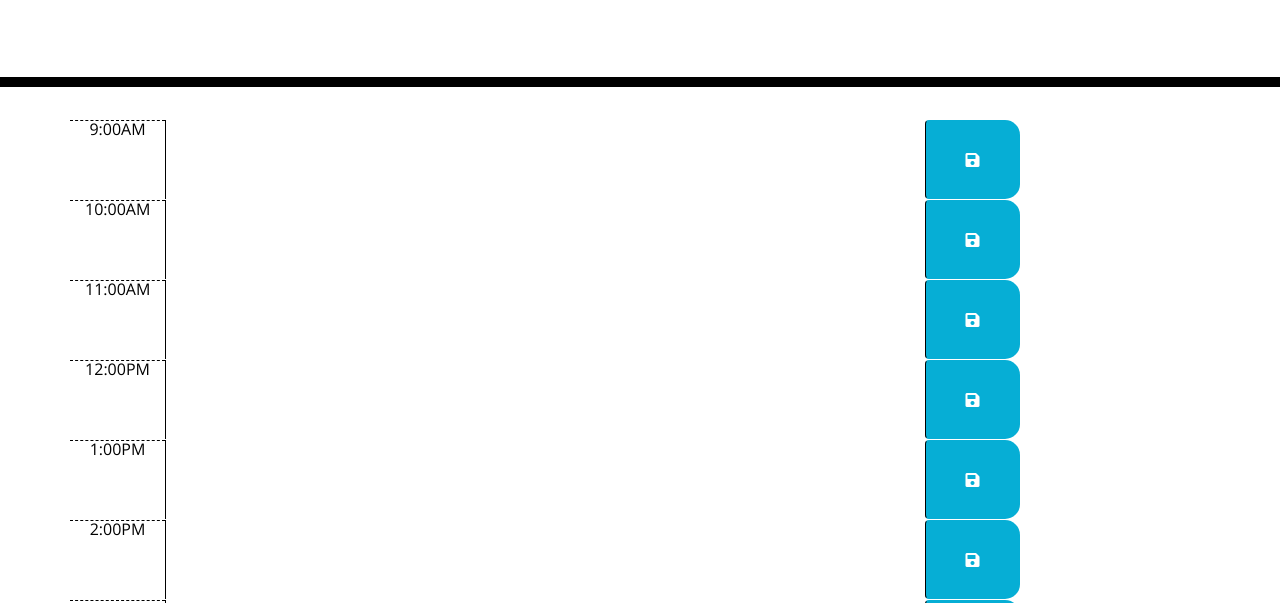
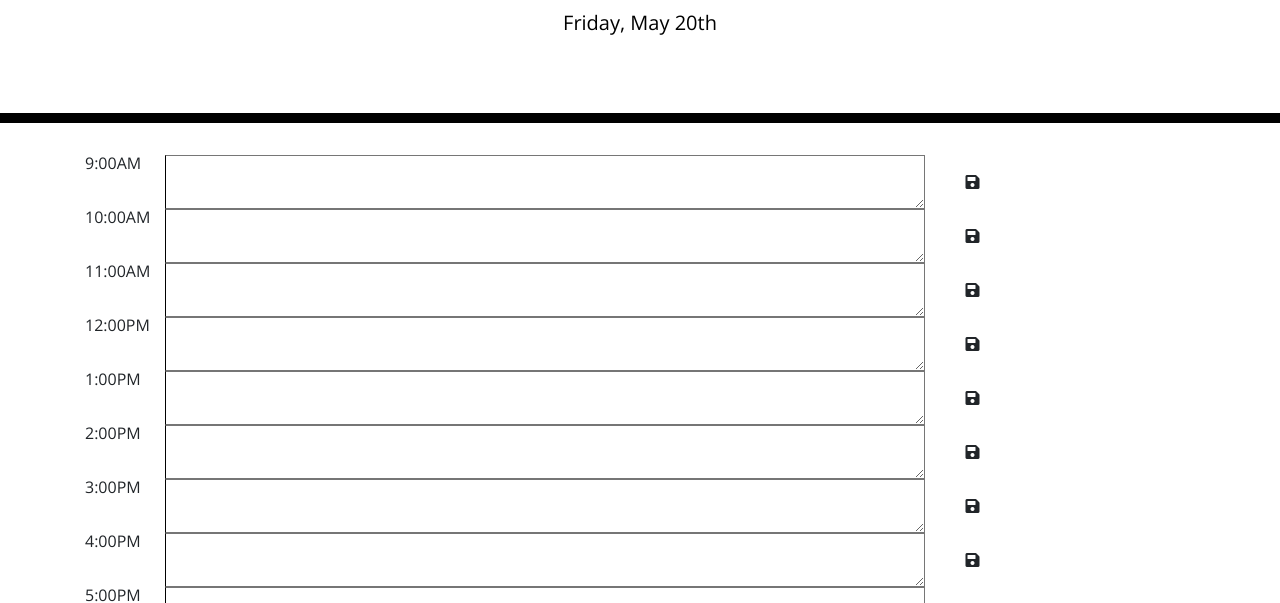
Before and after one commit to shay-ben/work-day-scheduler, a plain HTML site: page index.html in a window 1280 px wide. Shown: the part 181-784 px from the top of the page. Drawn offline with nearby package versions, Linux system fonts and the light colour scheme; files that its build step writes are made by us from their sources.

Commit message:
some css

```diff
--- a/assets/script.js
+++ b/assets/script.js
@@ -0,0 +1,11 @@
+//get the current day
+$("#currentDay").text(moment().format("dddd, MMMM Do"));
+
+// click save button
+$(".saveBtn").on("click", function() {
+    var planner = $(this).siblings(".planner").val();
+    var time = $(this).parent().attr("id");
+    localStorage.setItem(time, planner);
+});
+
+var present = moment().add(1, "h");
--- a/assets/style.css
+++ b/assets/style.css
@@ -2,15 +2,6 @@ body {
   font-family: 'Open Sans', sans-serif;
   font-size: 16px;
   line-height: 1;
-}
-
-textarea {
-  background: transparent;
-  border: none;
-  resize: none;
-  color: #000000;
-  border-left: 1px solid black;
-  padding: 10px;
 }
 
 .jumbotron {
@@ -21,51 +12,10 @@ textarea {
   border-bottom: 10px solid black;
 }
 
-.description {
-  white-space: pre-wrap;
+
+.planner {
+  background: transparent;
+  color: #000000;
+  border-left: 1px solid black;
+  padding: 10px;
 }
-
-.time-block {
-  text-align: center;
-  border-radius: 15px;
-}
-
-.row {
-  white-space: pre-wrap;
-  height: 80px;
-  border-top: 1px solid white;
-}
-
-.hour {
-  background-color: #ffffff;
-  color: #000000;
-  border-top: 1px dashed #000000;
-}
-
-.past {
-  background-color: #d3d3d3;
-  color: white;
-}
-
-.present {
-  background-color: #ff6961;
-  color: white;
-}
-
-.future {
-  background-color: #77dd77;
-  color: white;
-}
-
-.saveBtn {
-  border-left: 1px solid black;
-  border-top-right-radius: 15px;
-  border-bottom-right-radius: 15px;
-  background-color: #06aed5;
-  color: white;
-}
-
-.saveBtn i:hover {
-  font-size: 20px;
-  transition: all 0.3s ease-in-out;
-}
--- a/index.html
+++ b/index.html
@@ -33,57 +33,57 @@
     <div class="container">
       <!-- Timeblocks go here -->
       <div id="9" class="row time-block">
-        <div class="col-sm-1 hour">9:00AM</div>
-        <textarea class="col-xs-12 col-md-8"></textarea>
+        <div class="col-sm-1 hour time">9:00AM</div>
+        <textarea class="col-xs-12 col-md-8 planner"></textarea>
         <button class="btn col-sm-1 saveBtn "><i class="fas fa-save"></i></button>
       </div>
 
       <div id="10" class="row time-block">
         <div class="col-sm-1 hour">10:00AM</div>
-        <textarea class="col-xs-12 col-md-8"></textarea>
+        <textarea class="col-xs-12 col-md-8 planner"></textarea>
         <button class="btn col-sm-1 saveBtn "><i class="fas fa-save"></i></button>
       </div>
 
       <div id="11" class="row time-block">
         <div class="col-sm-1 hour">11:00AM</div>
-        <textarea class="col-xs-12 col-md-8"></textarea>
+        <textarea class="col-xs-12 col-md-8 planner"></textarea>
         <button class="btn col-sm-1 saveBtn "><i class="fas fa-save"></i></button>
       </div>
 
       <div id="12" class="row time-block">
         <div class="col-sm-1 hour">12:00PM</div>
-        <textarea class="col-xs-12 col-md-8"></textarea>
+        <textarea class="col-xs-12 col-md-8 planner"></textarea>
         <button class="btn col-sm-1 saveBtn "><i class="fas fa-save"></i></button>
       </div>
 
       <div id="1" class="row time-block">
         <div class="col-sm-1 hour">1:00PM</div>
-        <textarea class="col-xs-12 col-md-8"></textarea>
+        <textarea class="col-xs-12 col-md-8 planner"></textarea>
         <button class="btn col-sm-1 saveBtn "><i class="fas fa-save"></i></button>
       </div>
 
       <div id="2" class="row time-block">
         <div class="col-sm-1 hour">2:00PM</div>
-        <textarea class="col-xs-12 col-md-8"></textarea>
+        <textarea class="col-xs-12 col-md-8 planner"></textarea>
         <button class="btn col-sm-1 saveBtn "><i class="fas fa-save"></i></button>
       </div>
 
       <div id="3" class="row time-block">
         <div class="col-sm-1 hour">3:00PM</div>
-        <textarea class="col-xs-12 col-md-8"></textarea>
+        <textarea class="col-xs-12 col-md-8 planner"></textarea>
         <button class="btn col-sm-1 saveBtn "><i class="fas fa-save"></i></button>
       </div>
 
       <div id="4" class="row time-block">
         <div class="col-sm-1 hour">4:00PM</div>
-        <textarea class="col-xs-12 col-md-8"></textarea>
+        <textarea class="col-xs-12 col-md-8 planner"></textarea>
         <button class="btn col-sm-1 saveBtn "><i class="fas fa-save"></i></button>
       </div>
 
 
       <div id="5" class="row time-block">
         <div class="col-sm-1 hour">5:00PM</div>
-        <textarea class="col-xs-12 col-md-8"></textarea>
+        <textarea class="col-xs-12 col-md-8 planner"></textarea>
         <button class="btn col-sm-1 saveBtn "><i class="fas fa-save"></i></button>
       </div>
 
```
